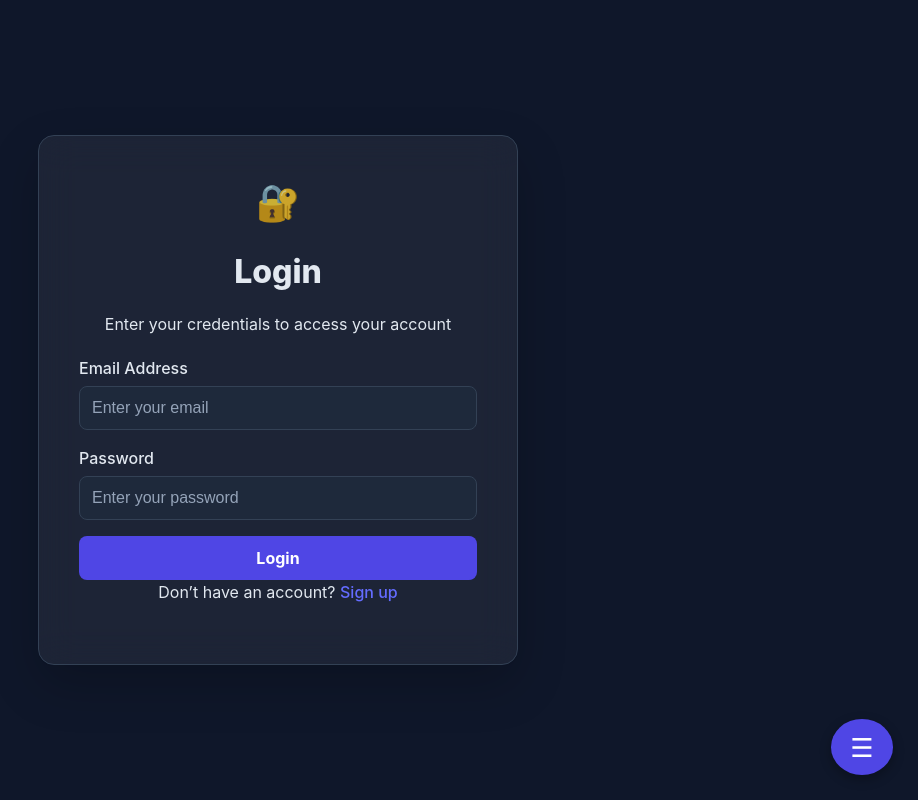
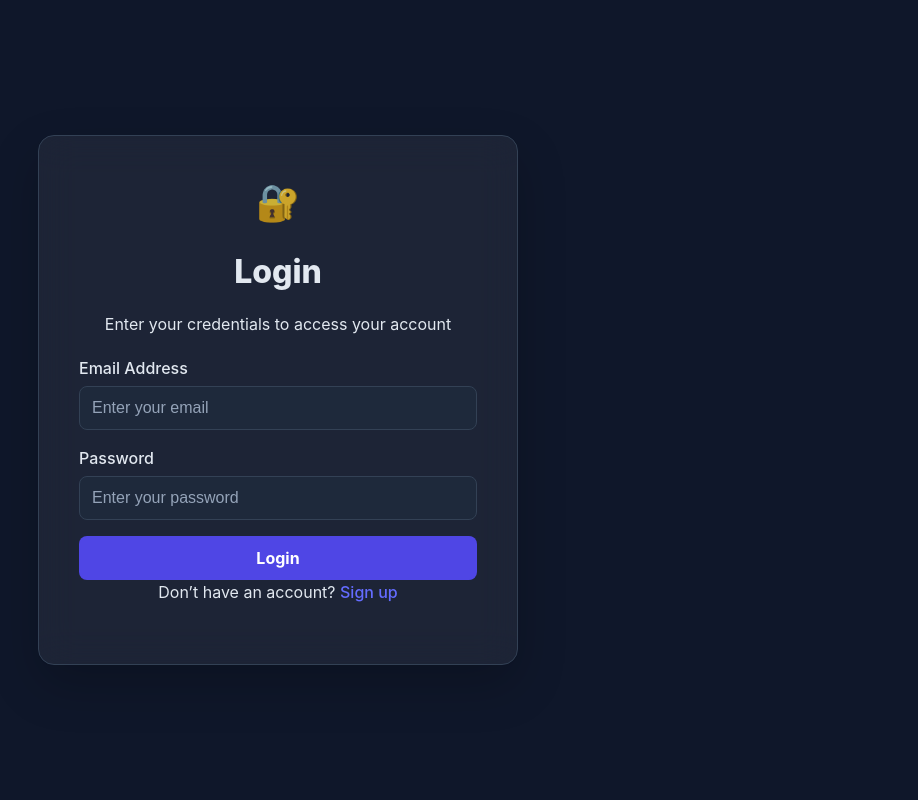
Before and after one commit to tjasborhade111/-tjasborhade111-fullstack-booking-system-, a React (Vite) app: page / in a window 1280 px wide. Shown: the whole page, without its empty margins (362-1280 px from the left). Built offline with nearby package versions, Linux system fonts and the light colour scheme; no server answers.

Commit message:
🔄 Updated frontend files and styles

```diff
--- a/src/App.jsx
+++ b/src/App.jsx
@@ -5,24 +5,25 @@ import { BrowserRouter as Router, Routes, Route, useLocation } from 'react-route
 import Home from './pages/Home';
 import About from './pages/About';
 import Contact from './pages/Contact';
-import FloatingFAB from './pages/FloatingFAB';
 import TeacherPage from './pages/TeacherPage';
 import DoctorPage from './pages/DoctorPage';
 import SalonPage from './pages/SalonPage';
 import Login from './pages/Login';
 import Signup from './pages/Signup';
 import BookingCategories from './pages/BookingCategories';
+import BookingHistory from './pages/BookingHistory';
 import ProtectedRoute from './pages/ProtectedRoute';
-import BookingHistory from './pages/BookingHistory';
 
-
+import FloatingFAB from "./pages/FloatingFAB"; // only if still inside pages folder
 import { ThemeProvider } from "./context/ThemeContext";
 
 import './App.css';
 
 function AppContent() {
   const location = useLocation();
-  const hideFAB = location.pathname === '/login' || location.pathname === '/signup';
+
+  // ✅ Hide FAB on auth pages
+  const hideCommonUI = ['/login', '/signup', '/'].includes(location.pathname);
 
   return (
     <div className="app-content">
@@ -76,7 +77,8 @@ function AppContent() {
         />
       </Routes>
 
-      {!hideFAB && <FloatingFAB />}
+      {/* ✅ Show FloatingFAB only when not on auth pages */}
+      {!hideCommonUI && <FloatingFAB />}
     </div>
   );
 }
```
